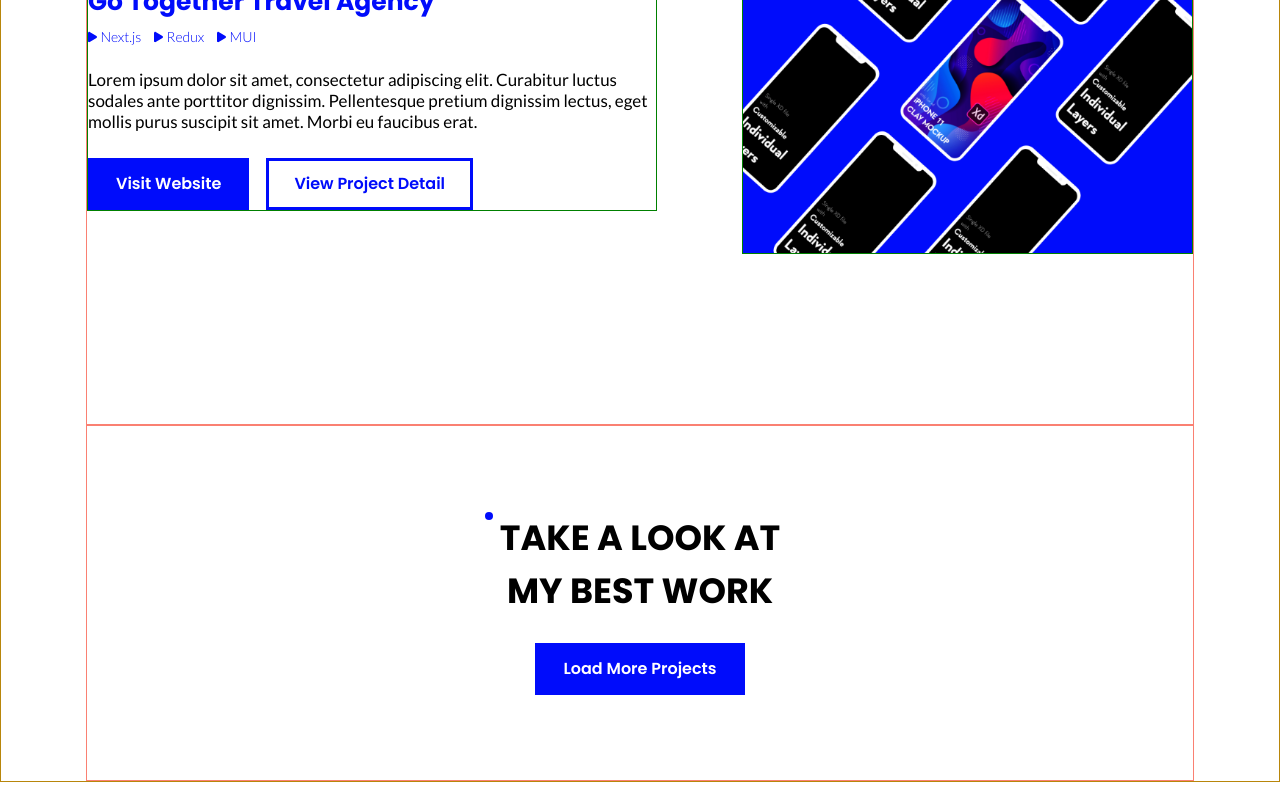
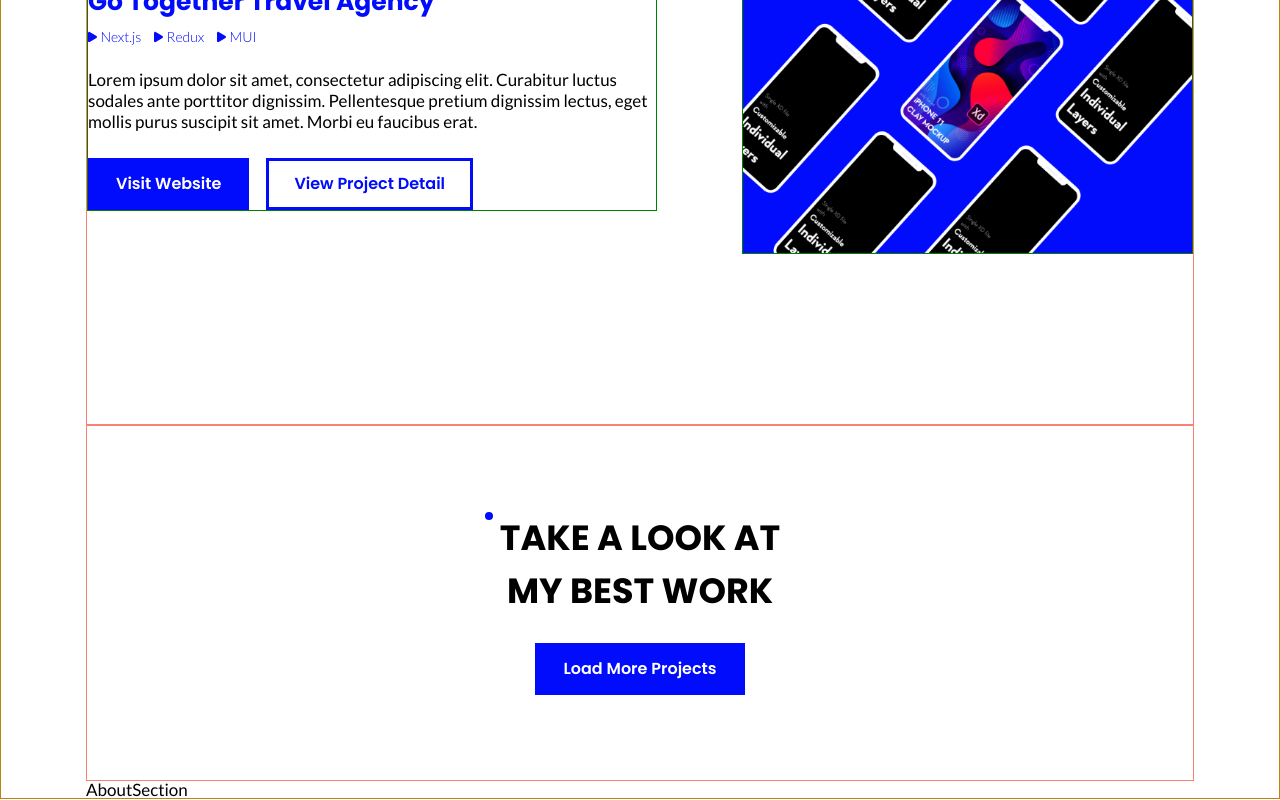
Before and after one commit to hyeonahc/portfolio, a Next.js app: page / in a window 1280 px wide. Shown: the part 2418-3218 px from the top of the page. Built offline with nearby package versions, Linux system fonts and the light colour scheme.

Commit message:
#9 feat: Create AboutSection and Add to homepage

```diff
--- /dev/null
+++ b/components/AboutSection/index.js
@@ -0,0 +1,5 @@
+const AboutSection = () => {
+  return <div>AboutSection</div>
+}
+
+export default AboutSection
--- a/pages/index.js
+++ b/pages/index.js
@@ -1,3 +1,4 @@
+import AboutSection from '@components/AboutSection'
 import MainSection from '@components/MainSection'
 import ProjectSection from '@components/ProjectSection'
 
@@ -6,6 +7,7 @@ const Home = () => {
     <div>
       <MainSection />
       <ProjectSection />
+      <AboutSection />
     </div>
   )
 }
```
Also changed, not shown: components/AboutSection/AboutSection.styled.js (added).
